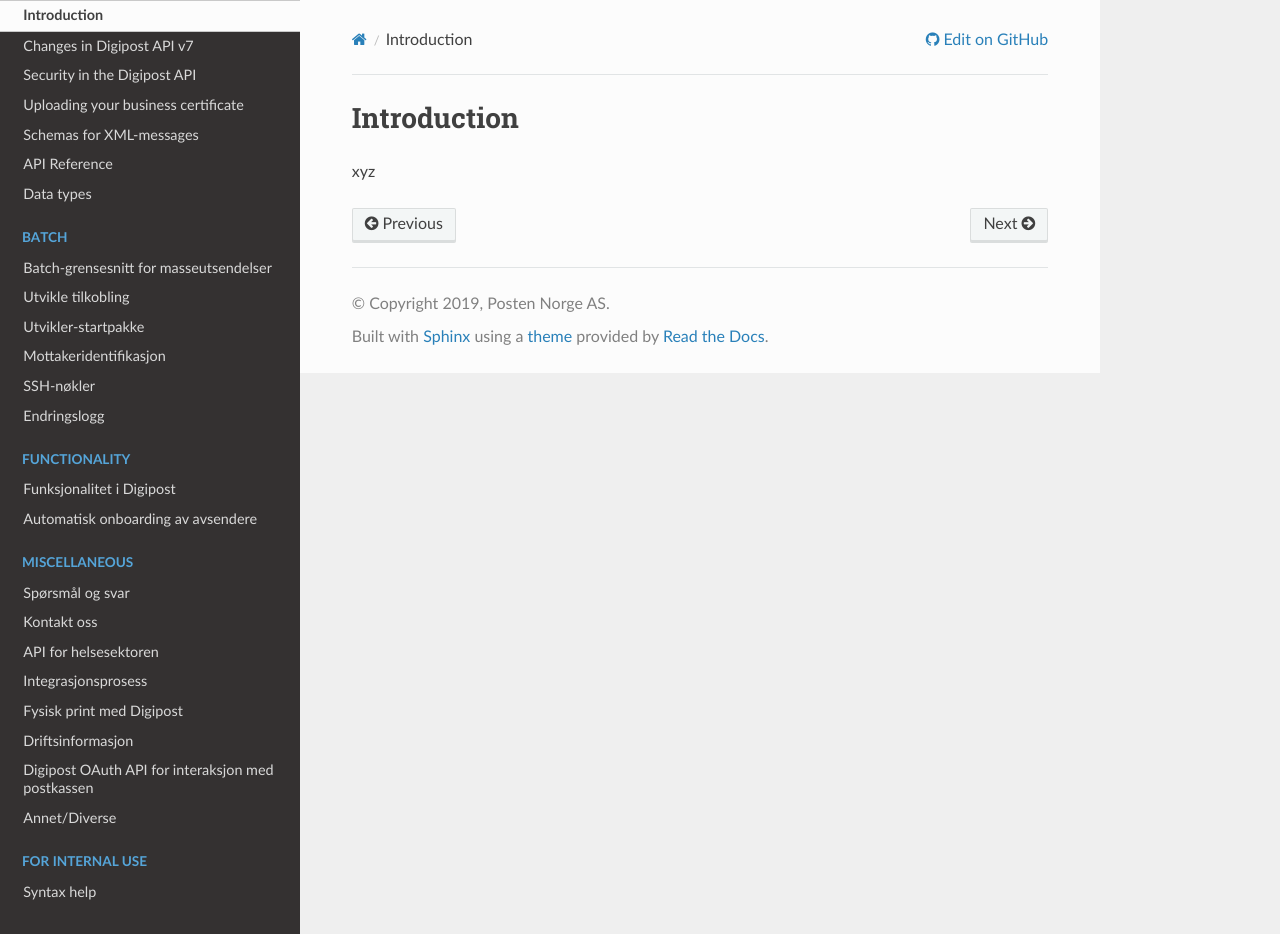
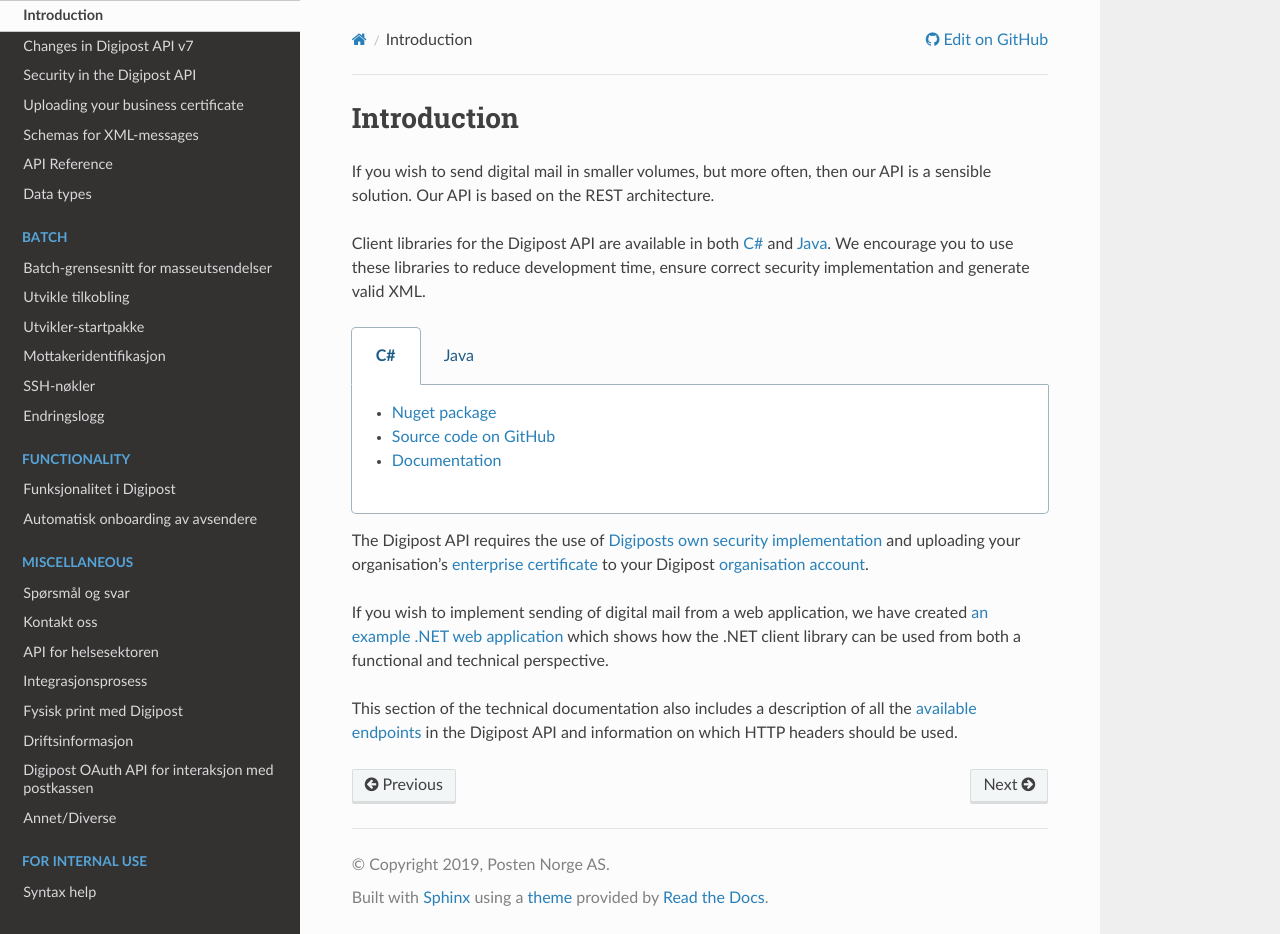
Before and after one commit to digipost/digipost-docs, a Sphinx documentation site: the page built from source/api/introduction.rst, in a window 1280 px wide and 934 px high. Built offline with Sphinx 7.4.7 and the Read the Docs theme 2.0.0, drawn with Linux system fonts in a browser that asks for light colours.

Commit message:
api/introduction done

```diff
--- a/source/api/introduction.rst
+++ b/source/api/introduction.rst
@@ -1,6 +1,28 @@
 ..  _introduction:
 
 Introduction
-*************
+************
 
-xyz
+If you wish to send digital mail in smaller volumes, but more often, then our API is a sensible solution. Our API is based on the REST architecture.
+
+Client libraries for the Digipost API are available in both `C# <http://digipost.github.io/digipost-api-client-dotnet/>`_ and `Java <http://digipost.github.io/digipost-api-client-java/>`_. We encourage you to use these libraries to reduce development time, ensure correct security implementation and generate valid XML.
+
+.. tabs::
+
+  .. tab:: C#
+
+    * `Nuget package <https://www.nuget.org/packages?q=digipost-api-client>`_
+    * `Source code on GitHub <https://github.com/digipost/digipost-api-client-dotnet>`_
+    * `Documentation <http://digipost.github.io/digipost-api-client-dotnet>`_
+
+  .. tab:: Java
+
+    * `Maven Central <http://search.maven.org/#search%7Cga%7C1%7Cdigipost-api-client-java>`_
+    * `Source code on GitHub <https://github.com/digipost/digipost-api-client-java>`_
+    * `Documentation <http://digipost.github.io/digipost-api-client-java>`_
+
+The Digipost API requires the use of :ref:`Digiposts own security implementation <security>` and uploading your organisation's :ref:`enterprise certificate <certificates>` to your Digipost `organisation account <https://www.digipost.no/bedrift>`_.
+
+If you wish to implement sending of digital mail from a web application, we have created `an example .NET web application <https://github.com/digipost/digipost-client-lib-webapp-dotnet>`_ which shows how the .NET client library can be used from both a functional and technical perspective.
+
+This section of the technical documentation also includes a description of all the :ref:`available endpoints <api-reference>` in the Digipost API and information on which HTTP headers should be used.
```
